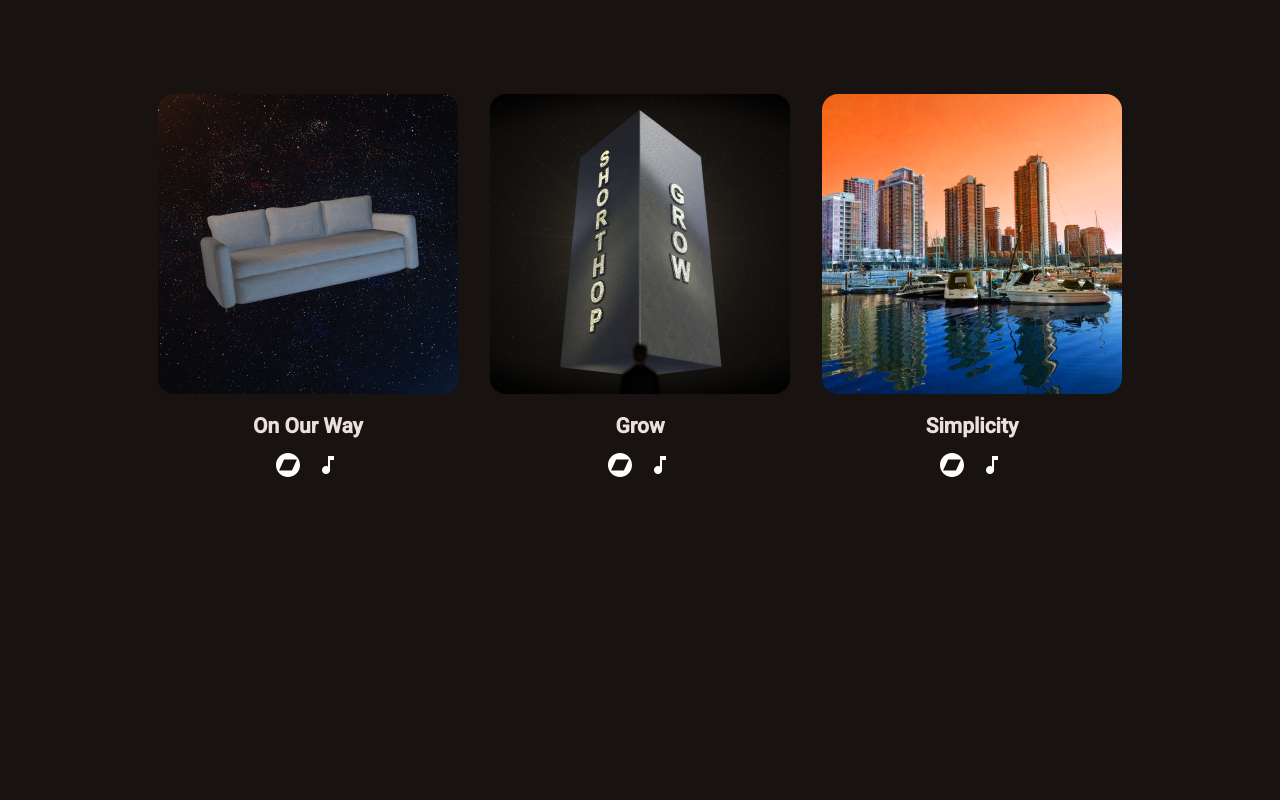
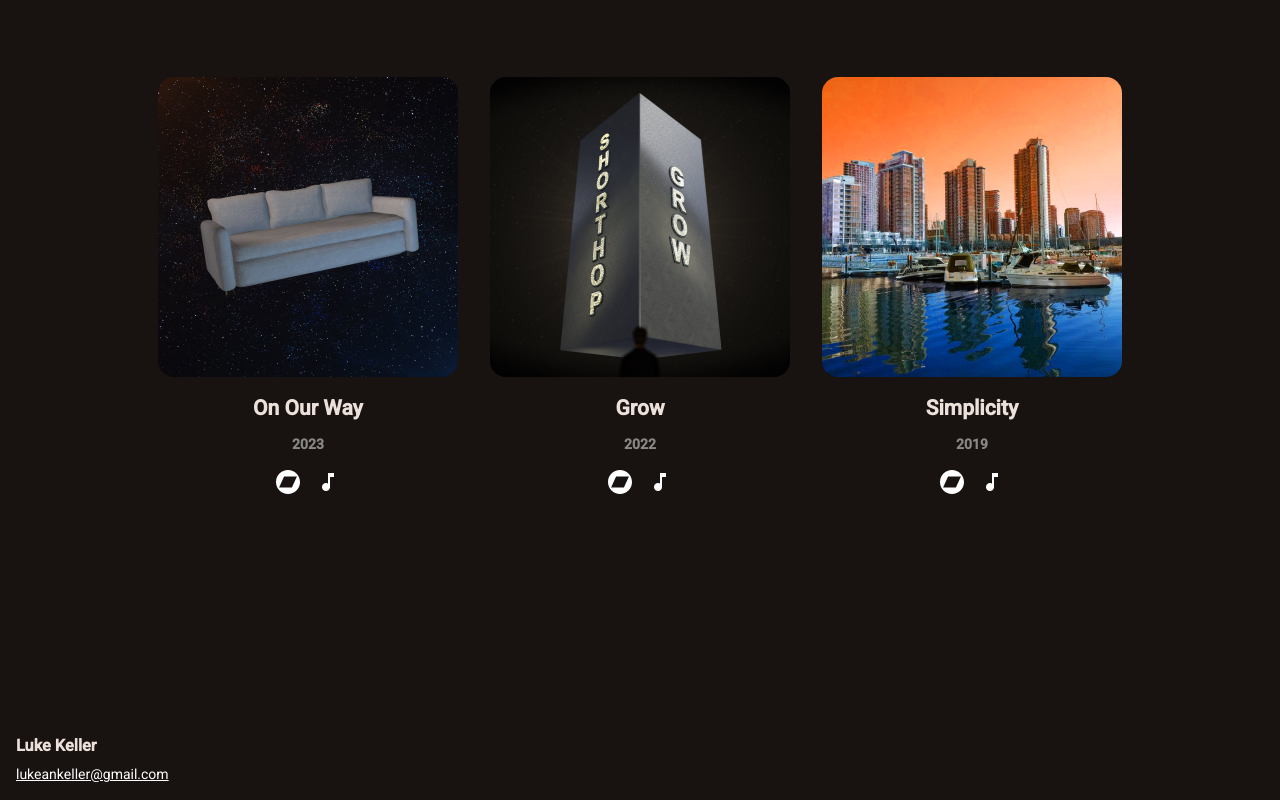
Before and after one commit to Short-Hop/ShortHopWebsite, an Angular app: page / in a window 1280 px wide. Shown: the part 928-1728 px from the top of the page. Before the commit the page ends 1632 px from the top, so only its background shows below. Built offline with nearby package versions, Linux system fonts and the light colour scheme.

Commit message:
add contact info

```diff
--- a/src/app/albums/albums.component.html
+++ b/src/app/albums/albums.component.html
@@ -3,6 +3,7 @@
     <div class="album">
         <a [href]="album.dittoURL"><img [src]="album.imageURL" alt="{{ album.name }}" class="album-cover" /></a>
         <h2 class="album-title">{{ album.name }}</h2>
+        <h4 class="album-date">{{album.date}}</h4>
         <div class="links">
             <a [href]="album.bandcampURL"><img matTooltip="View on Bandcamp" class="icon" src="/bandcamp.svg"/></a>
             <a [href]="album.dittoURL"><mat-icon matTooltip="View on streaming platforms" class="icon" src="/spotify.svg">music_note</mat-icon></a>
--- a/src/app/albums/albums.component.scss
+++ b/src/app/albums/albums.component.scss
@@ -1,3 +1,5 @@
+@use '@angular/material' as mat;
+
 .albums {
   height: 100vh;
   display: flex;
@@ -11,6 +13,15 @@
     display: flex;
     flex-direction: column;
     align-items: center;
+
+    &-title {
+      margin: 16px;
+    }
+
+    &-date {
+      margin: 0 0 16px 0;
+      color: #888885
+    }
 
     &-cover {
         width: 300px;
--- a/src/app/hero/hero.component.html
+++ b/src/app/hero/hero.component.html
@@ -6,4 +6,7 @@
     <div id="albums">
         <app-albums></app-albums>
     </div>
+    <div id="socials">
+        <app-socials></app-socials>
+    </div>
 </div>
--- a/src/app/hero/hero.component.ts
+++ b/src/app/hero/hero.component.ts
@@ -2,13 +2,15 @@
 import {CommonModule} from "@angular/common";
 import {MatButtonModule} from "@angular/material/button";
 import {AlbumsComponent} from "../albums/albums.component";
+import {SocialsComponent} from "../socials/socials.component";
 
 @Component({
   selector: 'app-hero.component',
   imports: [
       CommonModule,
       MatButtonModule,
-      AlbumsComponent
+      AlbumsComponent,
+      SocialsComponent
   ],
   templateUrl: './hero.component.html',
   styleUrl: './hero.component.scss'
--- a/src/app/socials/socials.component.html
+++ b/src/app/socials/socials.component.html
@@ -1 +1,4 @@
-<p>socials.component works!</p>
+<div class="socials">
+    <h3>Luke Keller</h3>
+    <a href="mailto:lukeankeller&#64;gmail.com" class="contact-link">lukeankeller&#64;gmail.com</a>
+</div>
--- a/src/app/socials/socials.component.scss
+++ b/src/app/socials/socials.component.scss
@@ -0,0 +1,11 @@
+.socials {
+  padding: 16px;
+
+  a {
+    color: white
+  }
+
+  h3 {
+    margin-bottom: 8px;
+  }
+}
```
